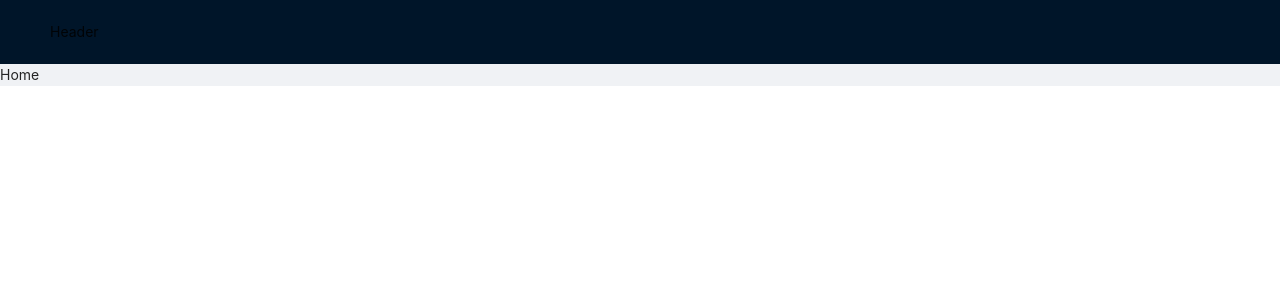
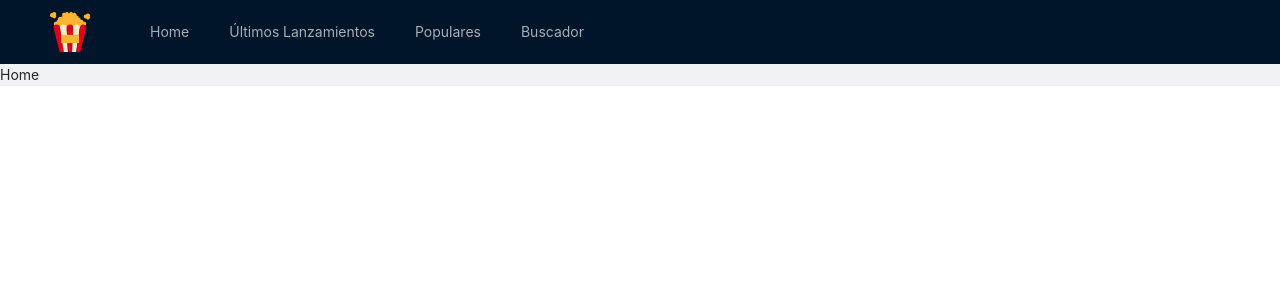
Before and after one commit to fernandoskin90/movies, a React (Create React App) app: page / in a window 1280 px wide. Shown: the top 300 px of the page. Built offline with nearby package versions, Linux system fonts and the light colour scheme.

Commit message:
created menu component

```diff
--- a/package.json
+++ b/package.json
@@ -7,6 +7,7 @@
     "@testing-library/react": "^9.3.2",
     "@testing-library/user-event": "^7.1.2",
     "antd": "^4.0.3",
+    "node-sass": "^4.13.1",
     "react": "^16.12.0",
     "react-dom": "^16.12.0",
     "react-router-dom": "^5.1.2",
--- a/src/App.js
+++ b/src/App.js
@@ -1,6 +1,9 @@
 import React from 'react';
 import { Layout } from 'antd';
 import { HashRouter as Router, Switch, Route } from 'react-router-dom';
+
+//@Components
+import { MenuTop } from './components/Menu';
 
 //@ Pages
 import { Home } from './pages/home';
@@ -14,9 +17,11 @@ function App() {
   const { Header, Content } = Layout;
   return (
     <Layout>
-      <Header>Header</Header>
-      <Content>
-        <Router basename="/">
+      <Router basename="/">
+        <Header>
+          <MenuTop />
+        </Header>
+        <Content>
           <Switch>
             <Route path="/" exact={true} component={Home} />
             <Route path="/new-movies" exact={true} component={NewMovies} />
@@ -25,8 +30,8 @@ function App() {
             <Route path="/movie/:id" exact={true} component={Movie} />
             <Route path="*" exact={true} component={Error404} />
           </Switch>
-        </Router>
-      </Content>
+        </Content>
+      </Router>
     </Layout>
   );
 }
--- /dev/null
+++ b/src/components/Menu/index.js
@@ -0,0 +1,34 @@
+import React from 'react';
+import { Menu } from 'antd';
+import { Link } from 'react-router-dom';
+import { ReactComponent as Logo } from '../../assets/img/original.svg';
+import './menu.scss';
+
+export const MenuTop = () => {
+  return (
+    <div className="menu-top">
+      <div className="menu-top__logo">
+        <Logo />
+      </div>
+      <Menu
+        theme="dark"
+        mode="horizontal"
+        defaultSelectedKey={['1']}
+        style={{ lineHeight: '64px' }}
+      >
+        <Menu.Item key="1">
+          <Link to="/">Home</Link>
+        </Menu.Item>
+        <Menu.Item key="2">
+          <Link to="/new-movies">Últimos Lanzamientos</Link>
+        </Menu.Item>
+        <Menu.Item key="3">
+          <Link to="/popular">Populares</Link>
+        </Menu.Item>
+        <Menu.Item key="4">
+          <Link to="/search">Buscador</Link>
+        </Menu.Item>
+      </Menu>
+    </div>
+  );
+};
--- /dev/null
+++ b/src/components/Menu/menu.scss
@@ -0,0 +1,10 @@
+.menu-top {
+  display: flex;
+  &__logo {
+    display: flex;
+    margin-right: 40px;
+    svg {
+      width: 40px;
+    }
+  }
+}
```
Also changed, not shown: src/assets/img/original.svg (added), 1 other file (tests, documents, lock files or other folders).
